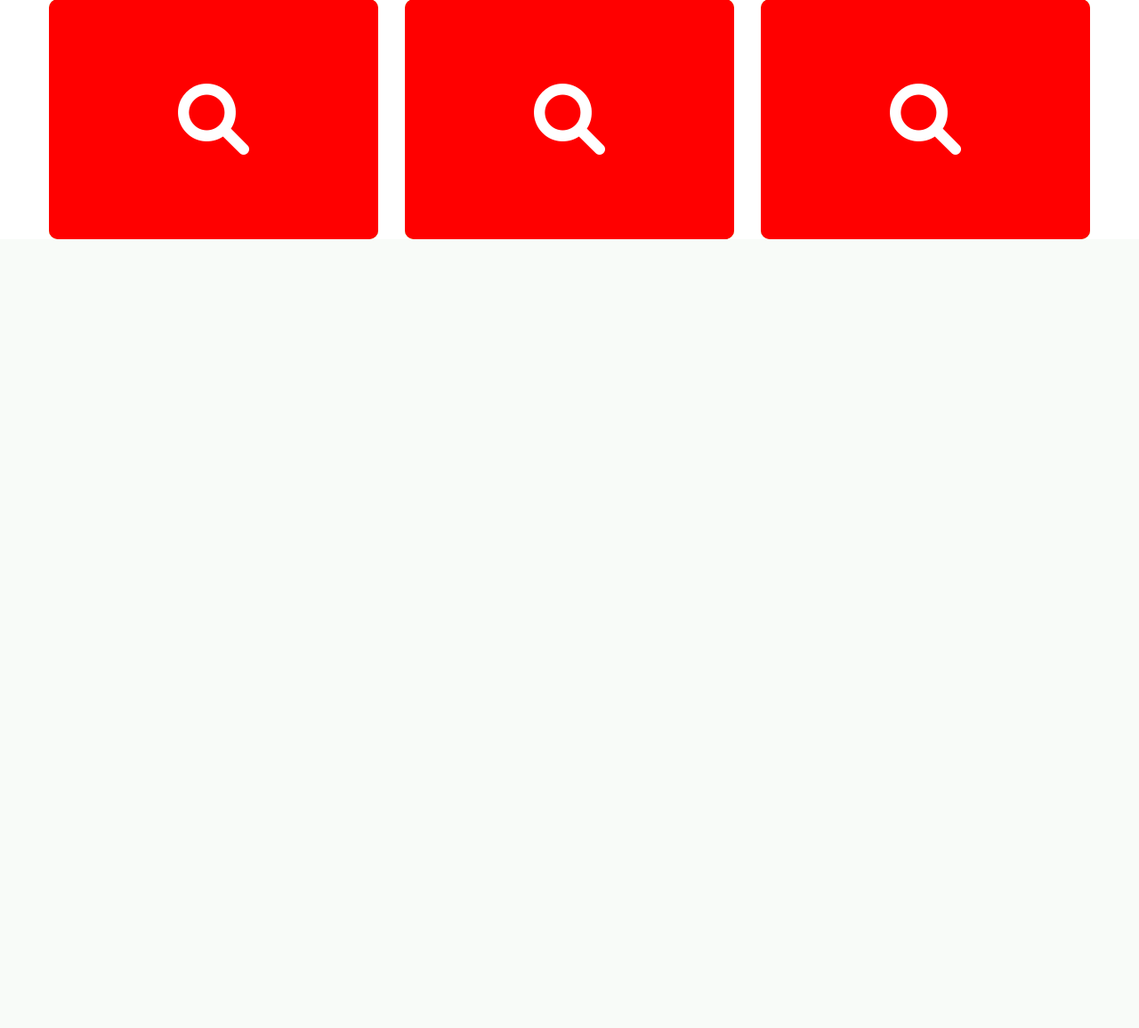
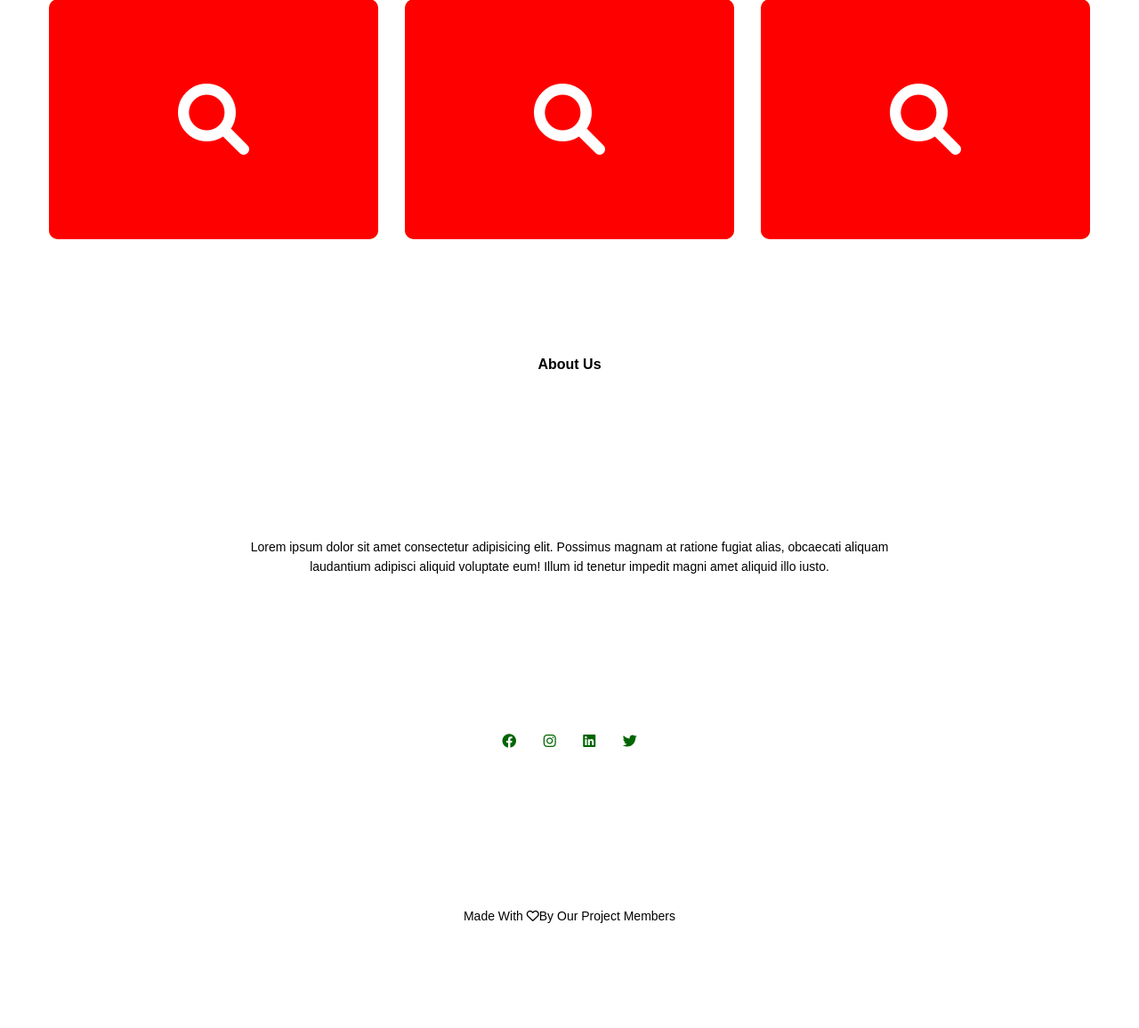
Before and after one commit to dula2000/Main-Project, a PHP site: page /Strategicgrowth.html in a window 1280 px wide. Shown: the part 2524-3680 px from the top of the page at 89% size. Before the commit the page ends 2793 px from the top, so only its background shows below. Run offline with PHP 8.4, Linux system fonts and the light colour scheme.

Commit message:
Adding the footer

```diff
--- a/Strategicgrowth.css
+++ b/Strategicgrowth.css
@@ -465,3 +465,35 @@ section{
 {
     background: yellowgreen;
 }
+
+ /*----footer-----*/
+ .footer
+ {  top: 2800px; /*Change the footer position*/
+     width: 100%;
+     text-align: center;
+     padding: 30px 0;
+ }
+ .footer p
+ {
+     color: black;
+     font-size: 14px;
+     font-weight: 300;
+     line-height: 22px;
+     padding: 10px;
+ }
+ .footer h4
+ {
+     margin-bottom: 25px;
+     margin-top: 20px;
+     font-weight: 600;
+ }
+ .icons .fab
+ {
+     color: rgb(0, 100, 0);
+     margin: 0 13px;
+     cursor: pointer;padding: 18px 0;
+ }
+ .far fa-heart
+ {
+     color: rgb(0, 100, 0);
+ }
--- a/Strategicgrowth.html
+++ b/Strategicgrowth.html
@@ -111,7 +111,19 @@
 
         </div>
       </div>
-
+<!--Footer-->
+<section class="footer">
+  <h4>About Us</h4>
+  <p>Lorem ipsum dolor sit amet consectetur adipisicing elit. Possimus magnam at ratione fugiat alias, obcaecati aliquam <br>laudantium adipisci aliquid voluptate eum!
+  Illum id tenetur impedit magni amet aliquid illo iusto.</p>
+  <div class="icons">
+      <i class="fab fa-facebook"></i>
+      <i class="fab fa-instagram"></i>
+      <i class="fab fa-linkedin"></i>
+      <i class="fab fa-twitter"></i>
+  </div>
+  <p>Made With <i class="far fa-heart"></i>By Our Project Members</p>
+</section>
 
 </body>
 </html>
```
Also changed, not shown: Innovationcreativity.css (+32 -0 lines), Innovationcreativity.html (+13 -1 lines).
